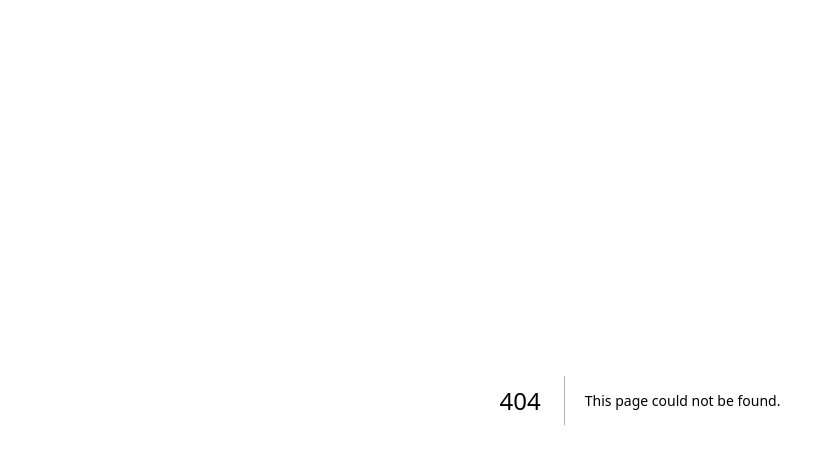
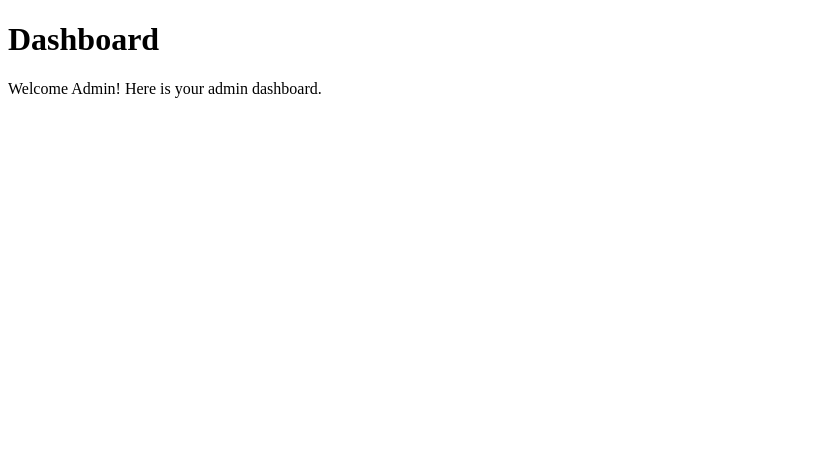
Before and after one commit to kayetavi/Test, a Next.js app: page /dashboard in a window 1280 px wide. Before the commit this address had no page. Shown: the top 464 px of the page, without its empty margins (0-835 px from the left). Built offline with nearby package versions, Linux system fonts and the light colour scheme; sample sign-in values are in the browser's storage.

Commit message:
Create dashboard.js

```diff
--- /dev/null
+++ b/pages/dashboard.js
@@ -0,0 +1,28 @@
+import { useEffect, useState } from "react";
+import { useRouter } from "next/router";
+
+export default function Dashboard() {
+  const [role, setRole] = useState("");
+  const router = useRouter();
+
+  useEffect(() => {
+    const storedRole = localStorage.getItem("userRole");
+
+    if (!storedRole) {
+      router.push("/");
+    } else {
+      setRole(storedRole);
+    }
+  }, []);
+
+  return (
+    <div>
+      <h1>Dashboard</h1>
+      {role === "admin" ? (
+        <p>Welcome Admin! Here is your admin dashboard.</p>
+      ) : (
+        <p>Welcome User! Here is your user dashboard.</p>
+      )}
+    </div>
+  );
+}
```
